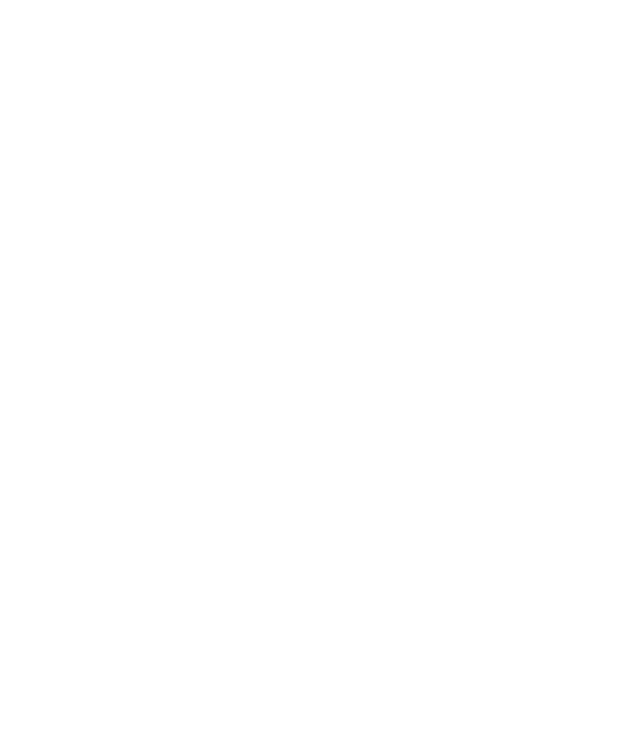
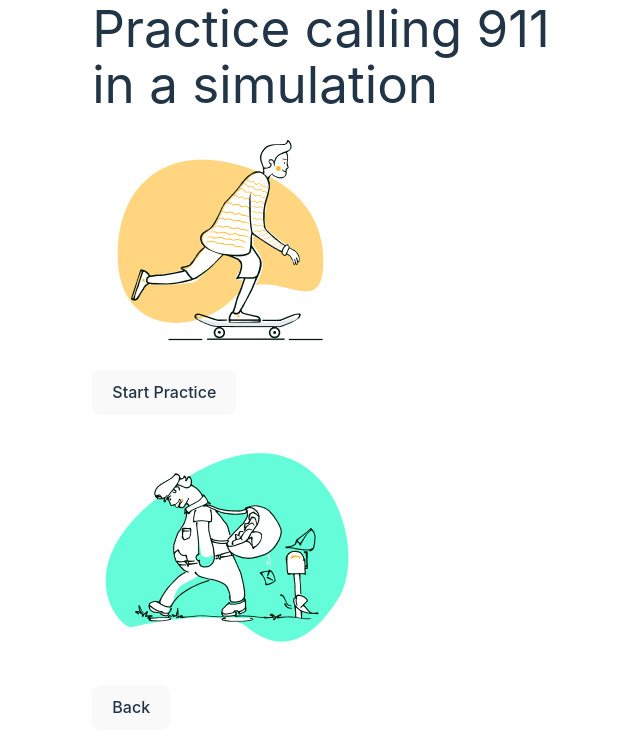
Before and after one commit to VietRocHack/YoungHeroes-frontend, a React (Vite) app: page /practice in a window 1280 px wide. Before the commit this address had no page. Shown: the top 752 px of the page, without its empty margins (319-959 px from the left). Built offline with nearby package versions, Linux system fonts and the light colour scheme.

Commit message:
practice completed!

```diff
--- a/src/App.jsx
+++ b/src/App.jsx
@@ -1,6 +1,7 @@
 import { BrowserRouter as Router, Routes, Route } from 'react-router-dom';
 import HomePage from './pages/HomePage';
 import Skills from './pages/Skills';
+import Practice from './pages/Practice';
 import PracticeCall from "./pages/practice/PracticeCall";
 import PracticeResult from "./pages/practice/PracticeResult";
 import LearnRecognize from "./pages/learn/recongize/LearnRecognize";
@@ -16,6 +17,7 @@
       <Routes>
         <Route path="/" element={<HomePage />} />
         <Route path="/skills" element={<Skills />} />
+        <Route path="/practice" element={<Practice />} />
 
         {/*
         <Route path="/skills/recognize" element={<Recognize />} />
@@ -23,7 +25,6 @@
         <Route path="/skills/communicate" element={<Communicate />} />
         <Route path="/skills/communicate/result" element={<CommunicateResult />} />
 
-        <Route path="/practice" element={<Practice />} />
         <Route path="/practice/scenario" element={<Scenario />} />
         <Route path="/practice/call" element={<Call />} />
         <Route path="/practice/result" element={<Result />} /> */}
--- a/src/pages/HomePage.jsx
+++ b/src/pages/HomePage.jsx
@@ -33,7 +33,7 @@
                     Skills
                 </button>
                 <button
-                    onClick={() => {/* Add navigation logic here */}}
+                    onClick={() => navigate('/practice')}
                     className="w-[211px] h-[56px] py-3 px-4 text-lg font-bold bg-white text-gray-800 rounded-full border border-gray-100 shadow-xl hover:bg-gray-50 transition duration-300 ease-in-out"
                 >
                     Practice
--- /dev/null
+++ b/src/pages/Practice.jsx
@@ -0,0 +1,54 @@
+import React from 'react';
+import Run from '../assets/run.png';
+import Back from '../assets/unsubscribed.png';
+import { useNavigate } from 'react-router-dom';
+
+const Practice = () => {
+    const navigate = useNavigate();
+
+    return (
+        <div className="flex items-center justify-center min-h-screen bg-gray-100 p-4">
+            <div className="w-full max-w-[375px] h-[812px] bg-white rounded-3xl shadow-lg overflow-hidden flex flex-col">
+
+                <h1 className="text-3xl font-thin leading-tight text-center mt-8 text-black">
+                    Practice calling 911
+                    <br/>
+                    in a simulation
+                </h1>
+
+                <div className="flex flex-col items-center space-y-8">
+                    <div className="relative">
+                        <img
+                            src={Run}
+                            alt="Start Practice"
+                            className="w-[300px] h-[300px] mx-auto rounded-lg"
+                        />
+                        <button
+                            onClick={() => {/* Add navigation logic here */}}
+                            className="absolute bottom-[-21px] left-1/2 transform -translate-x-1/2 w-[211px] h-[56px] py-3 px-4 text-lg font-bold bg-white text-gray-800 rounded-full border border-gray-100 shadow-xl hover:bg-gray-50 transition duration-300 ease-in-out"
+                        >
+                            Start Practice
+                        </button>
+                    </div>
+
+                    <div className="relative mt-8">
+                        <img
+                            src={Back}
+                            alt="Back"
+                            className="w-[300px] h-[300px] mx-auto rounded-lg"
+                        />
+                        <button
+                            onClick={() => navigate('/')}
+                            className="absolute bottom-[-8px] left-1/2 transform -translate-x-1/2 w-[211px] h-[56px] py-3 px-4 text-lg font-bold bg-white text-gray-800 rounded-full border border-gray-100 shadow-xl hover:bg-gray-50 transition duration-300 ease-in-out"
+                        >
+                            Back
+                        </button>
+                    </div>
+                </div>
+
+            </div>
+        </div>
+    );
+}
+
+export default Practice;
```
Also changed, not shown: src/assets/run.png (added), src/assets/unsubscribed.png (added).
